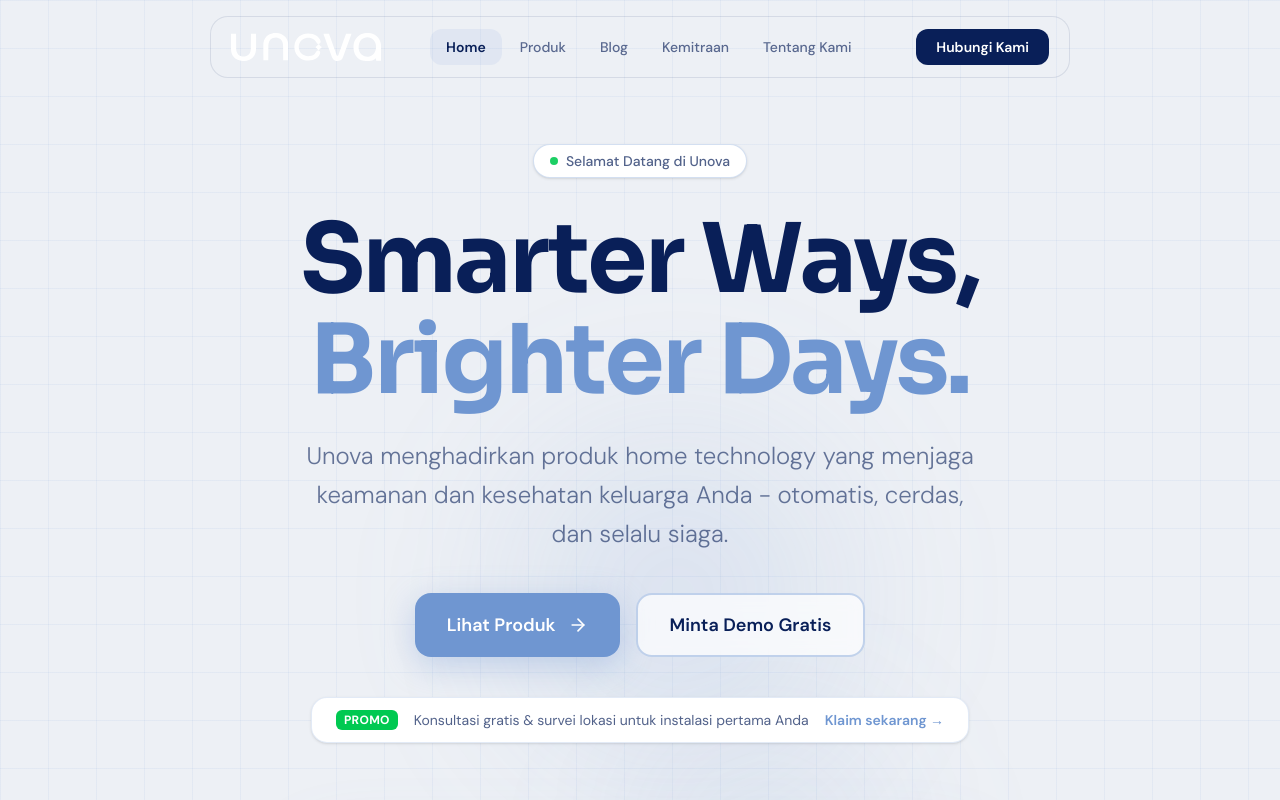
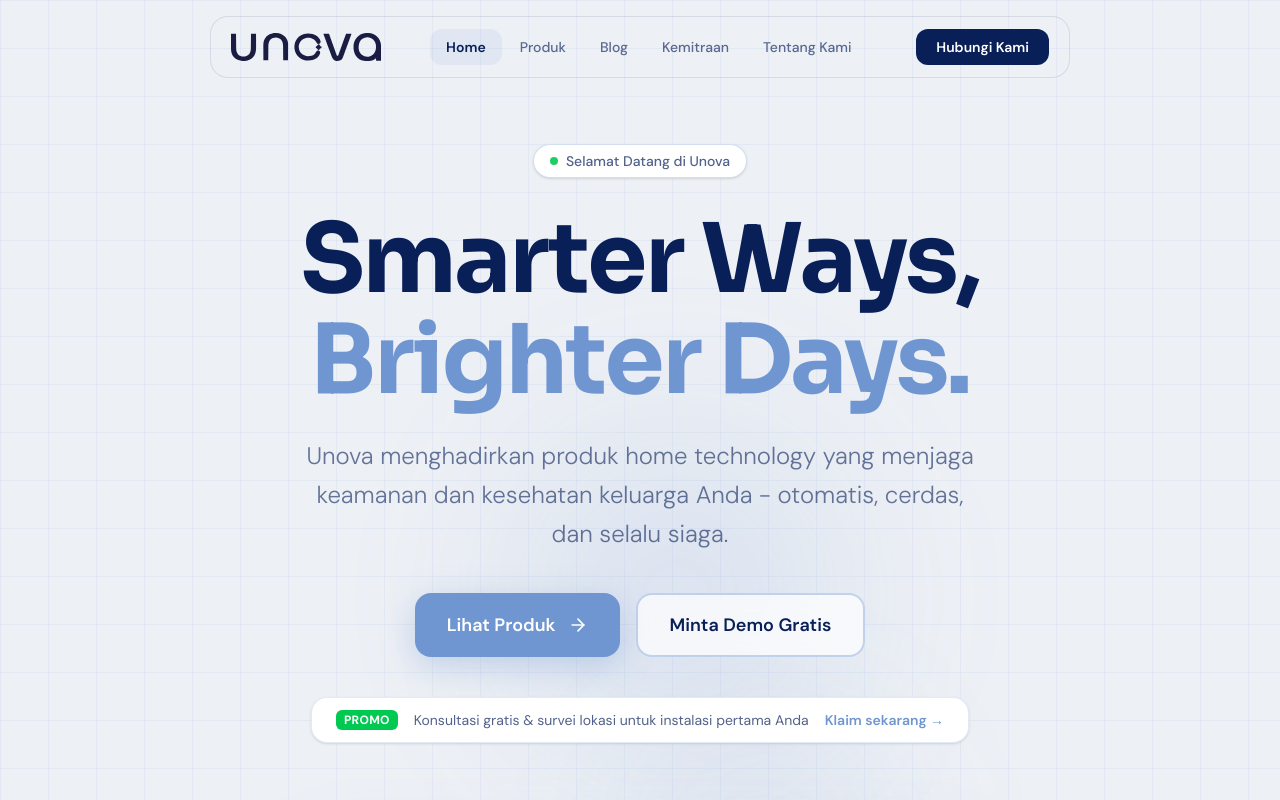
Before and after one commit to ripkie/unovaWebsite, a Next.js app: page / in a window 1280 px wide. Shown: the top 800 px of the page. Built offline with nearby package versions, Linux system fonts and the light colour scheme.

Commit message:
update bug vercel

```diff
--- a/src/components/Navbar.tsx
+++ b/src/components/Navbar.tsx
@@ -40,10 +40,9 @@ export default function Navbar() {
     maxWidth: "860px",
     borderRadius: "18px",
     transition: "background 0.4s ease, border-color 0.4s ease, box-shadow 0.4s ease",
-    // Transparent: no bg, subtle border so pill shape is still hinted
     background: isTransparent
       ? "rgba(237, 240, 245, 0.01)"
-      : "rgba(237, 240, 245, 0.01)",
+      : "rgba(255, 255, 255, 0.92)",
     backdropFilter: isTransparent ? "none" : "blur(18px)",
     WebkitBackdropFilter: isTransparent ? "none" : "blur(18px)",
     border: isTransparent
@@ -54,7 +53,6 @@ export default function Navbar() {
       : "0 4px 28px rgba(111, 150, 209, 0.13)",
   };
 
-  // Text & icon colors — always dark since both hero types are light
   const textColor = "rgba(9, 31, 88, 0.65)";
   const textActive = "#091F58";
 
@@ -63,6 +61,7 @@ export default function Navbar() {
       <nav className="w-full" style={navStyle}>
         <div className="flex items-center justify-between px-5 py-3">
 
+          {/* Logo */}
           <Link href="/" className="flex items-center shrink-0">
             <Image
               src="/logoUnova.svg"
@@ -72,10 +71,7 @@ export default function Navbar() {
               style={{
                 height: "28px",
                 width: "auto",
-                filter: isTransparent
-                  ? "brightness(0) invert(1)"
-                  : "brightness(0) saturate(100%) invert(11%) sepia(55%) saturate(900%) hue-rotate(202deg) brightness(95%)",
-                transition: "filter 0.4s ease",
+                filter: "brightness(0) saturate(100%) invert(11%) sepia(55%) saturate(900%) hue-rotate(202deg) brightness(95%)",
               }}
             />
           </Link>
```
Also changed, not shown: package.json (+13 -13 lines).
